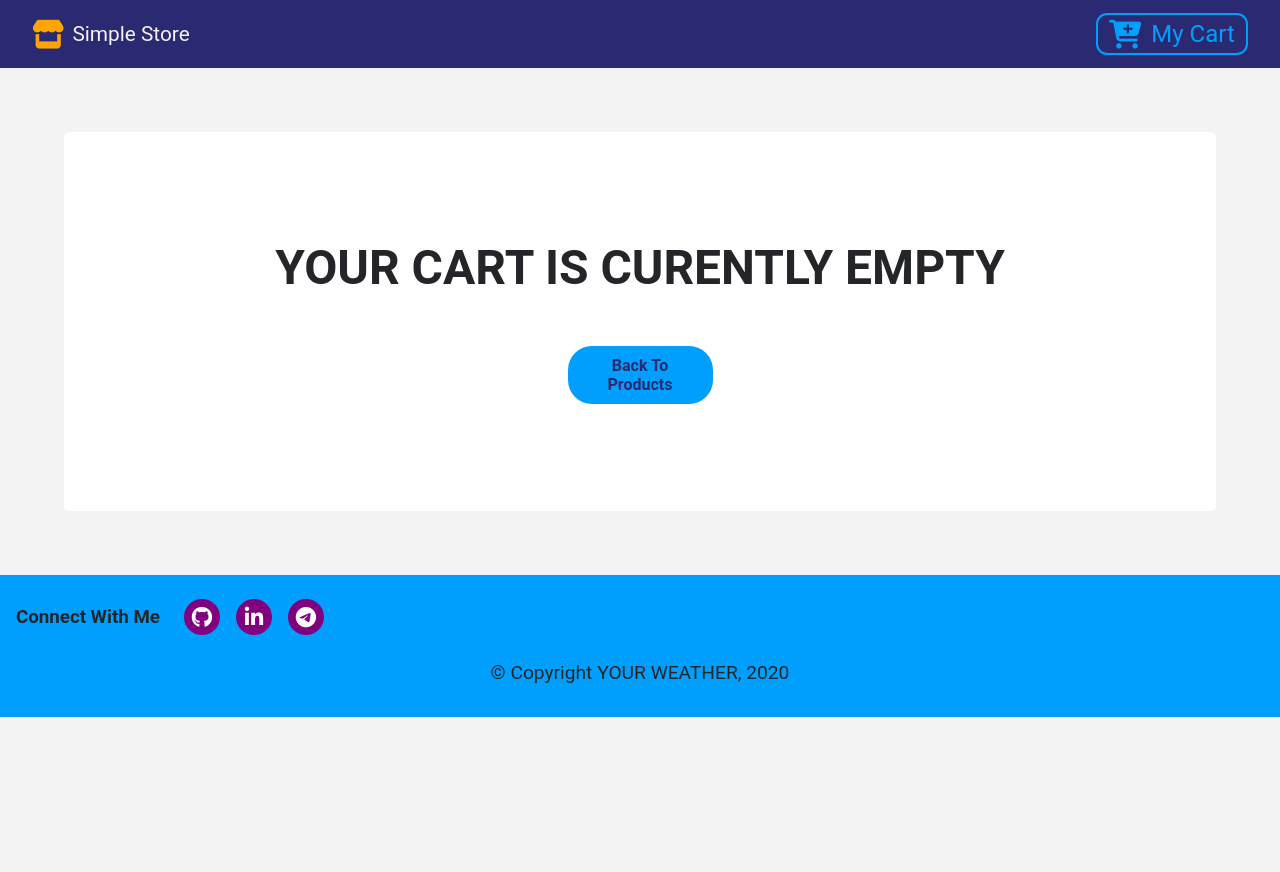
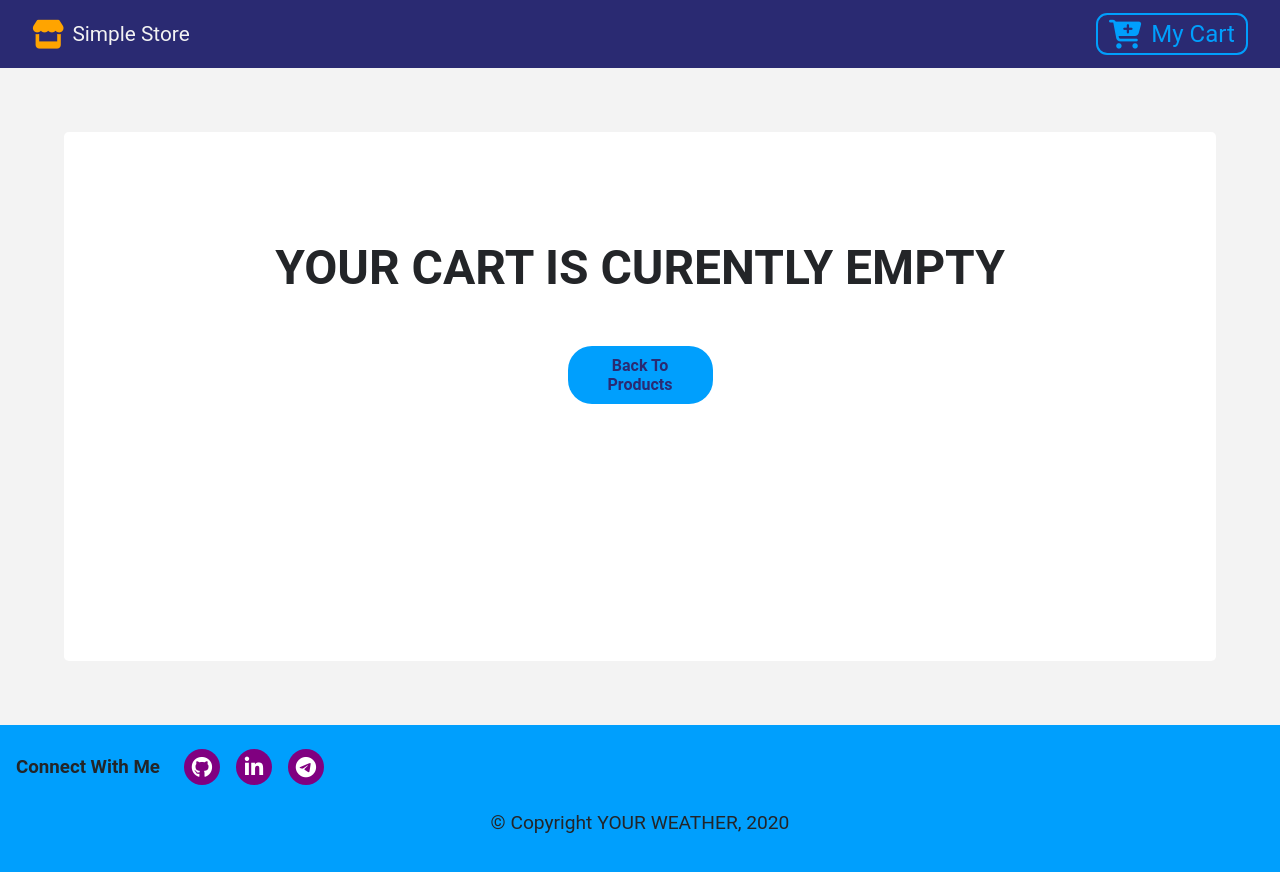
Before and after one commit to dimahike/react-store-2, a React (Create React App) app: page /#/cart in a window 1280 px wide. Shown: the top 872 px of the page. Before the commit the page ends 800 px from the top, so only its background shows below. Built offline with nearby package versions, Linux system fonts and the light colour scheme.

Commit message:
fix footer layout

```diff
--- a/src/components/Details.jsx
+++ b/src/components/Details.jsx
@@ -23,11 +23,10 @@ function Details() {
     totalCount = cartItems[item.id].totalCount;
   }
 
-  console.log('cartItems[item.id] from Detailsііі', cartItems[item.id]);
   return (
-    <>
+    <div id="details" className='wrapper'>
       {isLoaded ? (
-        <div id="details">
+        <div className="paper" >
           <div className="header">
             <h1>{item.title} </h1>
           </div>
@@ -56,7 +55,7 @@ function Details() {
           </div>
         </div>
       ) : (
-        <div id="details">
+        <div >
           <h1>hello</h1>
           <div className="header">
             <h1>{detailProduct.title} </h1>
@@ -86,7 +85,7 @@ function Details() {
           </div>
         </div>
       )}
-    </>
+    </div>
   );
 }
 
--- a/src/scss/app.scss
+++ b/src/scss/app.scss
@@ -7,10 +7,13 @@ body {
   background: $mainWhite !important;
   color: $mainDark !important;
   font-family: 'Crimson Text', serif;
+  height: 100%;
+  min-height: 100%;
 }
 
 .wrapper {
   margin: 5%;
+  padding-bottom: 150px;
 }
 
 .paper {
--- a/src/scss/components/_details.scss
+++ b/src/scss/components/_details.scss
@@ -1,10 +1,6 @@
 @import '../variables';
 
 #details {
-  margin: 5%;
-  padding: 5%;
-  background-color: #fff;
-
   .header {
     margin-bottom: 40px;
     h1 {
--- a/src/scss/components/_footer.scss
+++ b/src/scss/components/_footer.scss
@@ -3,8 +3,11 @@
 #footer {
   background-color: $lightBlue;
   padding: 1rem;
-  margin-top: 2rem;
-
+  // margin-top: 2rem;
+  clear: both;
+  position: relative;
+  height: 150px;
+  margin-top: -150px;
   .contacts {
     display: flex;
     align-items: center;
```
